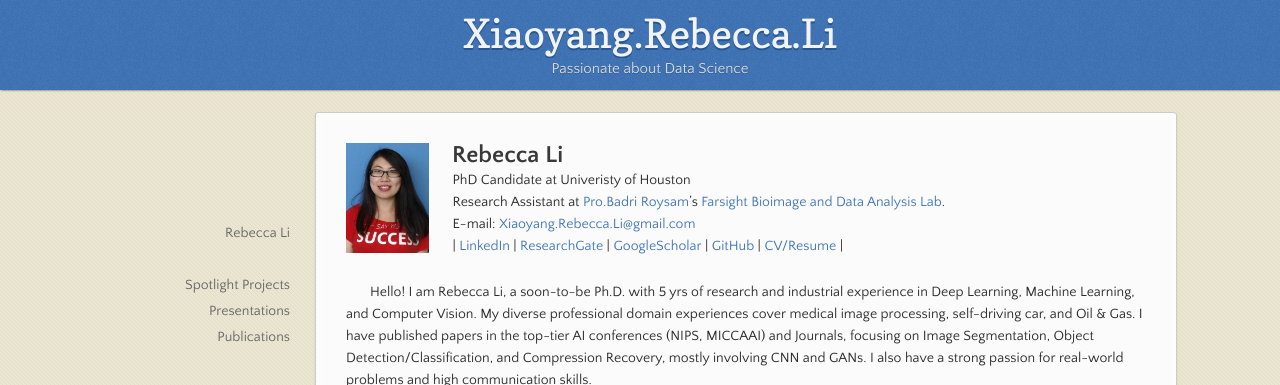
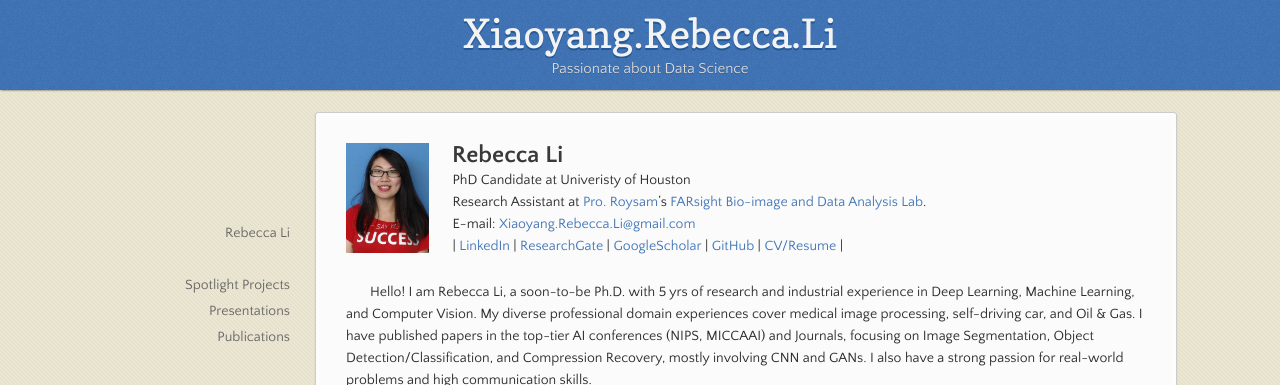
Before and after one commit to Xiaoyang-Rebecca/xiaoyang-rebecca.github.io, a Jekyll site: the page built from index.md, in a window 1280 px wide and 900 px high. Shown: the top 385 px of the window. Built offline with Jekyll 4.4.1, drawn with Linux system fonts in a browser that asks for light colours; our own code applies the rules of GitHub Pages for plain Markdown files.

Commit message:
Update index.md

```diff
--- a/index.md
+++ b/index.md
@@ -3,7 +3,7 @@
 ## &nbsp;&nbsp;&nbsp;&nbsp;Rebecca Li
 &nbsp;&nbsp;&nbsp;&nbsp;&nbsp;&nbsp; PhD Candidate at Univeristy of Houston
 
-&nbsp;&nbsp;&nbsp;&nbsp;&nbsp;&nbsp; Research Assistant at [Pro.Badri Roysam](http://www.ee.uh.edu/faculty/roysam)'s [Farsight Bioimage and Data Analysis Lab](https://github.com/RoysamLab).
+&nbsp;&nbsp;&nbsp;&nbsp;&nbsp;&nbsp; Research Assistant at [Pro. Roysam](http://www.ee.uh.edu/faculty/roysam)'s [FARsight Bio-image and Data Analysis Lab](https://github.com/RoysamLab).
 
 &nbsp;&nbsp;&nbsp;&nbsp;&nbsp;&nbsp;  E-mail:   [ Xiaoyang.Rebecca.Li@gmail.com](Xiaoyang.Rebecca.Li@gmail.com)
 
```
